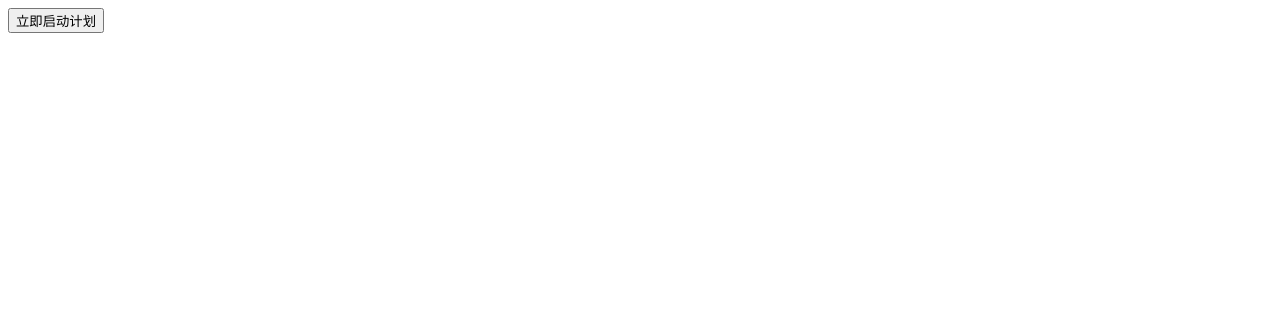
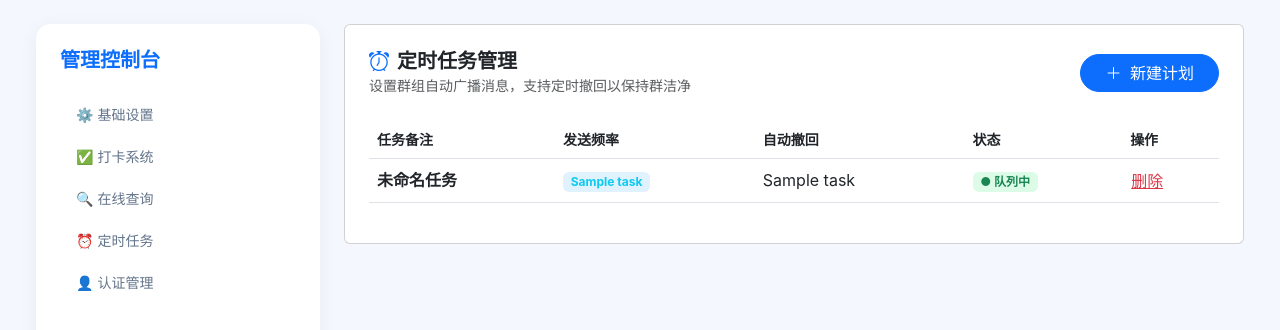
Before and after one commit to Szchiji/fangzhang, a FastAPI app: template templates/tasks.html in a window 1280 px wide. Shown: the top 330 px of the page. Run offline with FastAPI, Linux system fonts and the light colour scheme; the template is opened without the code that fills it: most values are stand-ins (such as "Sample title", 1, 10 or a date in 2020); parts of the project's set-up code (start-up, migrations or seed data) failed here and were passed over.

Commit message:
Update tasks.html

```diff
--- a/templates/tasks.html
+++ b/templates/tasks.html
@@ -1,14 +1,125 @@
-<button type="button" onclick="ajaxSubmit('taskForm', '/api/add_task')" class="btn btn-primary">
-    立即启动计划
-</button>
+{% extends "layout.html" %}
+{% block content %}
+<div class="card p-4">
+    <div class="d-flex justify-content-between align-items-center mb-4">
+        <div>
+            <h5 class="fw-bold m-0"><i class="bi bi-alarm me-2 text-primary"></i>定时任务管理</h5>
+            <small class="text-muted">设置群组自动广播消息，支持定时撤回以保持群洁净</small>
+        </div>
+        <button class="btn btn-primary rounded-pill px-4" data-bs-toggle="modal" data-bs-target="#taskModal">
+            <i class="bi bi-plus-lg me-1"></i> 新建计划
+        </button>
+    </div>
+
+    <div class="table-responsive">
+        <table class="table table-hover align-middle">
+            <thead class="bg-light">
+                <tr class="small text-muted">
+                    <th>任务备注</th><th>发送频率</th><th>自动撤回</th><th>状态</th><th>操作</th>
+                </tr>
+            </thead>
+            <tbody>
+                {% for t in tasks %}
+                <tr id="task-row-{{t[0]}}">
+                    <td class="fw-bold">{{ t[8] or '未命名任务' }}</td>
+                    <td><span class="badge bg-info-soft text-info">{{ t[6] }}</span></td>
+                    <td>{{ t[7] if t[7] != '0' else '永不撤回' }}</td>
+                    <td><span class="badge bg-success-soft text-success">● 队列中</span></td>
+                    <td>
+                        <button class="btn btn-link text-danger p-0" onclick="deleteTask('{{t[0]}}')">删除</button>
+                    </td>
+                </tr>
+                {% endfor %}
+            </tbody>
+        </table>
+    </div>
+</div>
+
+<div class="modal fade" id="taskModal" tabindex="-1">
+    <form id="taskForm" class="modal-dialog modal-lg border-0">
+        <div class="modal-content shadow-lg border-0">
+            <div class="modal-header">
+                <h6 class="modal-title fw-bold">创建定时广播计划</h6>
+                <button type="button" class="btn-close" data-bs-dismiss="modal"></button>
+            </div>
+            <div class="modal-body">
+                <input type="hidden" name="sid" value="{{sid}}">
+                <input type="hidden" name="gid" value="{{gid}}">
+
+                <div class="mb-3">
+                    <label class="small fw-bold text-muted mb-2">任务备注</label>
+                    <input type="text" name="remark" class="form-control" placeholder="例如：每日午间推广" required>
+                </div>
+
+                <div class="mb-3">
+                    <label class="small fw-bold text-muted mb-2">广播内容 (支持富文本链接)</label>
+                    <div id="editor" style="height: 200px; background: #fff;"></div>
+                    <input type="hidden" name="content_html" id="content_html">
+                </div>
+
+                <div class="row">
+                    <div class="col-md-6 mb-3">
+                        <label class="small fw-bold text-muted mb-2">发送频率</label>
+                        <select name="cron" class="form-select">
+                            <option value="30">每 30 分钟</option>
+                            <option value="60">每 1 小时</option>
+                            <option value="180">每 3 小时</option>
+                            <option value="1440">每天一次</option>
+                        </select>
+                    </div>
+                    <div class="col-md-6 mb-3">
+                        <label class="small fw-bold text-muted mb-2">自动撤回 (秒)</label>
+                        <input type="number" name="delete_after" class="form-control" placeholder="0 为不撤回" value="300">
+                    </div>
+                </div>
+            </div>
+            <div class="modal-footer border-0">
+                <button type="button" onclick="submitTask()" class="btn btn-primary w-100 rounded-pill py-2">
+                    <i class="bi bi-rocket-takeoff me-2"></i>立即加入执行序列
+                </button>
+            </div>
+        </div>
+    </form>
+</div>
 
 <script>
-// 只要这个函数在 layout.html 里，所有页面都能用
-async function ajaxSubmit(formId, url) {
-    const fd = new FormData(document.getElementById(formId));
-    const res = await fetch(url, { method: 'POST', body: fd });
-    if(res.ok) {
-        showToast("✅ 操作已同步到机器人");
+    // 初始化编辑器
+    var quill = new Quill('#editor', {
+        theme: 'snow',
+        placeholder: '在此输入要推送的消息内容...',
+        modules: { toolbar: [['bold', 'italic', 'link'], [{'color': []}]] }
+    });
+
+    // AJAX 提交任务
+    async function submitTask() {
+        const html = quill.root.innerHTML;
+        document.getElementById('content_html').value = html;
+
+        const fd = new FormData(document.getElementById('taskForm'));
+        const res = await fetch('/api/add_task', { method: 'POST', body: fd });
+
+        if (res.ok) {
+            showToast("🚀 定时计划已启动！");
+            bootstrap.Modal.getInstance(document.getElementById('taskModal')).hide();
+            setTimeout(() => location.reload(), 1000); // 刷新查看新任务
+        }
     }
-}
+
+    async function deleteTask(tid) {
+        if(!confirm('确定取消此定时任务吗？')) return;
+        const fd = new FormData();
+        fd.append('tid', tid); fd.append('sid', '{{sid}}');
+        const res = await fetch('/api/del_task', { method: 'POST', body: fd });
+        if(res.ok) {
+            showToast("🗑️ 任务已移除");
+            document.getElementById(`task-row-${tid}`).remove();
+        }
+    }
 </script>
+<style>
+    .bg-info-soft { background: #e0f2fe; color: #0369a1; }
+    .bg-success-soft { background: #dcfce7; color: #15803d; }
+    .ql-toolbar.ql-snow { border-top-left-radius: 8px; border-top-right-radius: 8px; border-color: #e2e8f0; }
+    .ql-container.ql-snow { border-bottom-left-radius: 8px; border-bottom-right-radius: 8px; border-color: #e2e8f0; }
+</style>
+{% endblock %}
```
